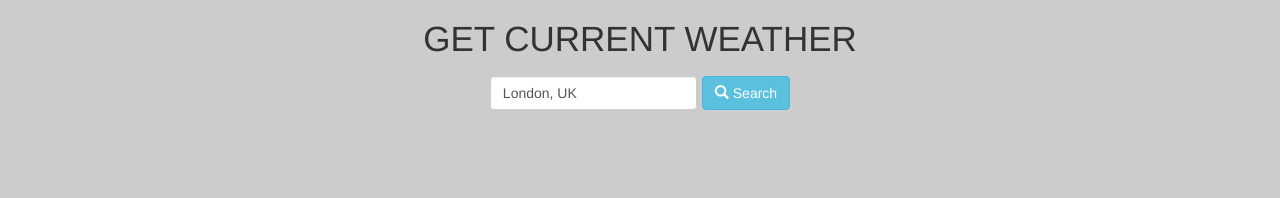
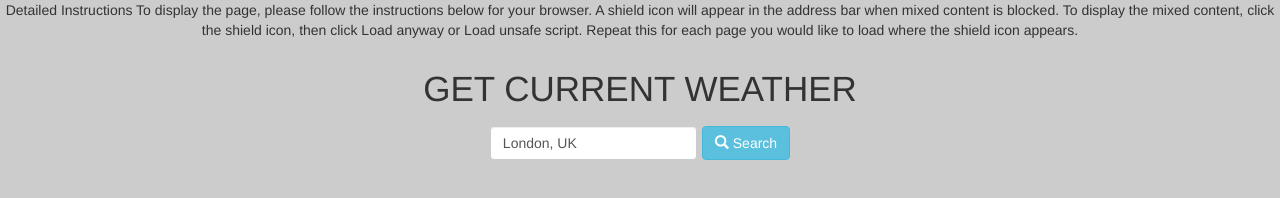
Before and after one commit to Yurii07/api, a website built with webpack: page index.html in a window 1280 px wide. Built offline with nearby package versions, Linux system fonts and the light colour scheme.

Commit message:
add Detailed Instructions

```diff
--- a/index.html
+++ b/index.html
@@ -9,7 +9,17 @@
 
 </head>
 <body>
+<p>
+    Detailed Instructions
 
+    To display the page, please follow the instructions below for your browser.
+
+    A shield icon will appear in the address bar when mixed content is blocked.
+
+    To display the mixed content, click the shield icon, then click Load anyway or Load unsafe script.
+
+    Repeat this for each page you would like to load where the shield icon appears.
+</p>
 <div class="container-fluid">
 
     <div class="row">
```
